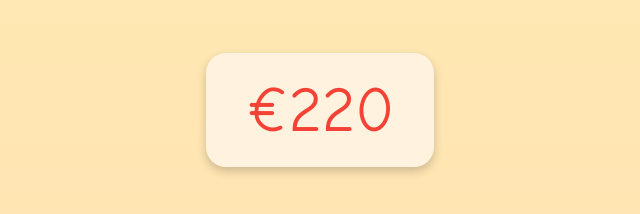
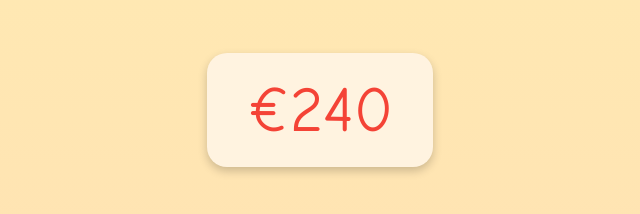
Before and after one commit to Knutselkamer/dewarmsteweek, a plain HTML site: page index.html in a window 1280 px wide. Shown: the part 223-437 px from the top of the page, 320-960 px from the left. Drawn offline with Linux system fonts and the light colour scheme.

Commit message:
Update index.html

```diff
--- a/index.html
+++ b/index.html
@@ -62,7 +62,7 @@
     </header>
     <main>
         <h2>We hebben al ingezameld:</h2>
-        <div class="counter" id="geldTeller">€220
+        <div class="counter" id="geldTeller">€240
 
 
     </div>
```
